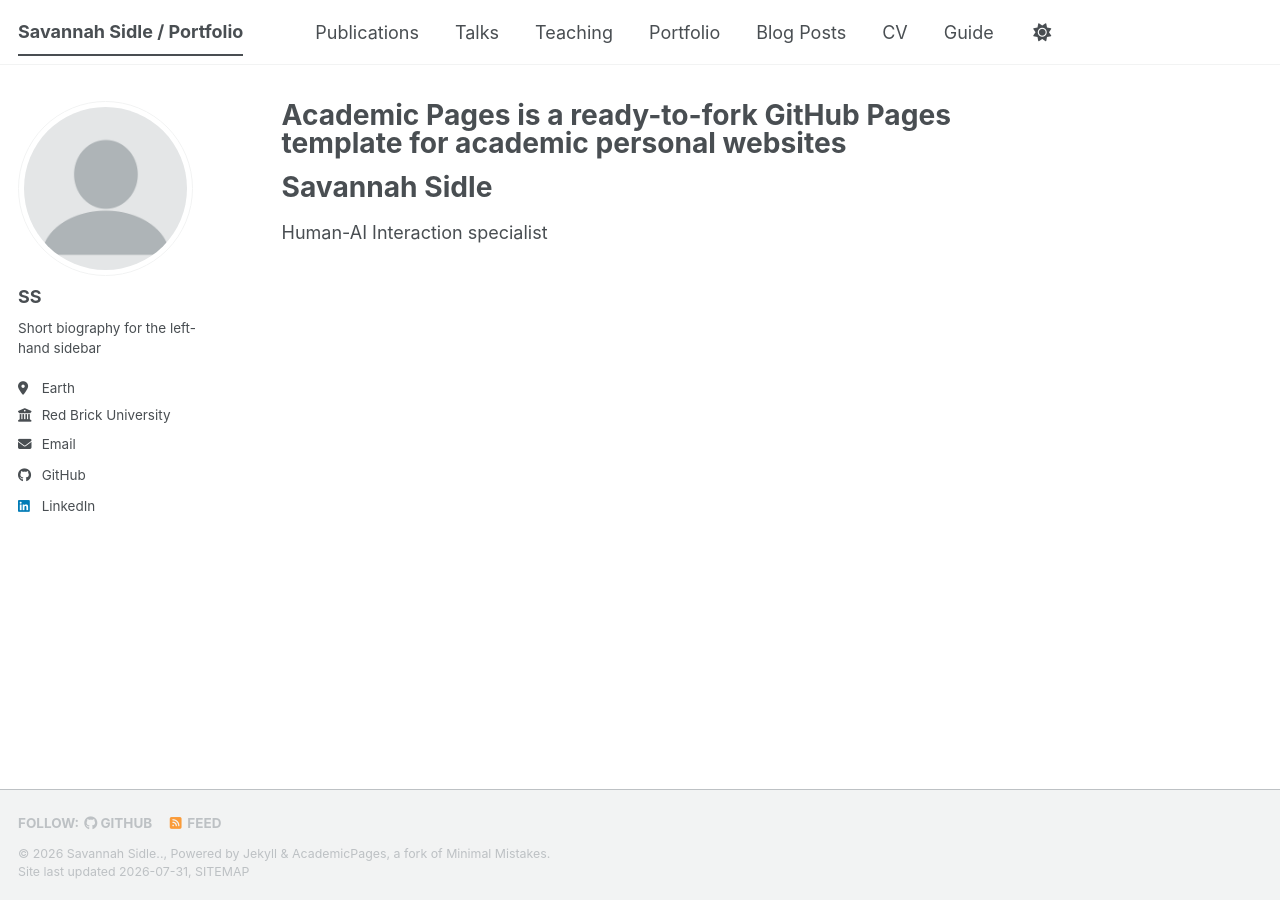
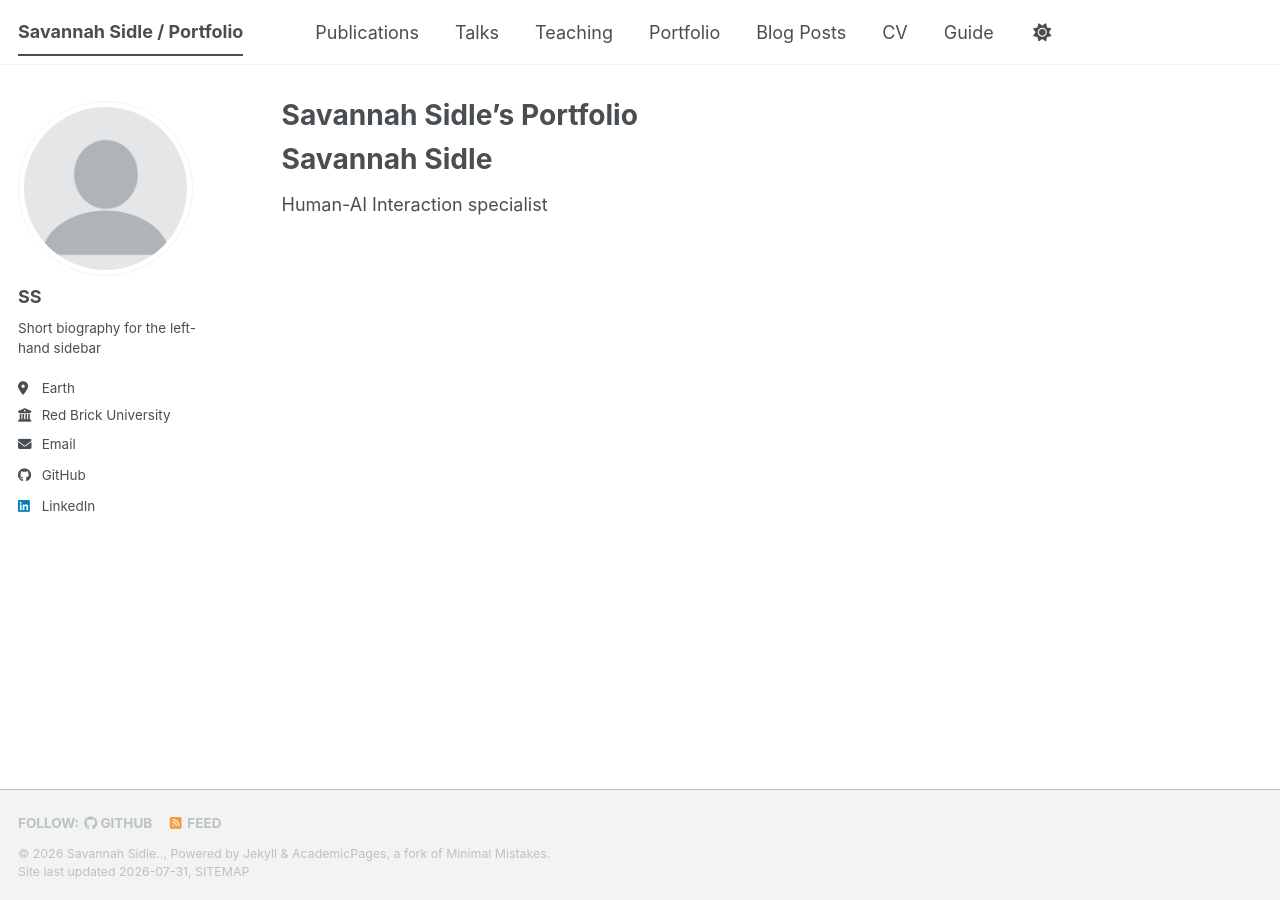
Before and after one commit to S-Sidle/Savannahsidle, a Jekyll site: the page built from _pages/about.md, in a window 1280 px wide. Built offline with Jekyll 4.4.1, drawn with Linux system fonts in a browser that asks for light colours; a style sheet for code colours, icons or effects is not loaded.

Commit message:
Update title for about page to Savannah Sidle’s Portfolio

```diff
--- a/_pages/about.md
+++ b/_pages/about.md
@@ -1,6 +1,6 @@
 ---
 permalink: /
-title: "Academic Pages is a ready-to-fork GitHub Pages template for academic personal websites"
+title: "Savannah Sidle’s Portfolio"
 author_profile: true
 redirect_from:
   - /about/
```
